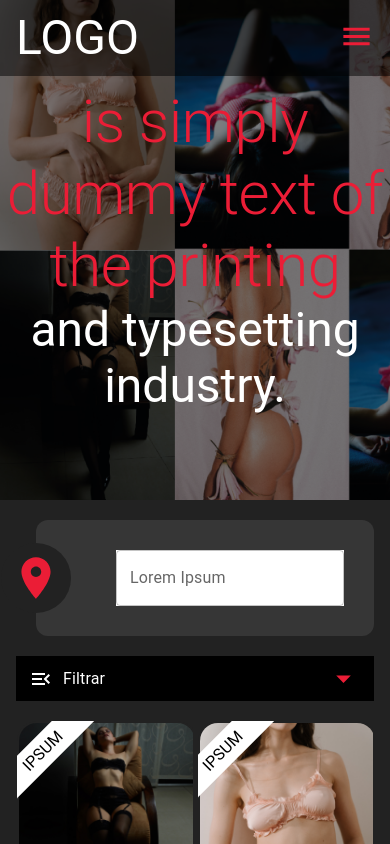
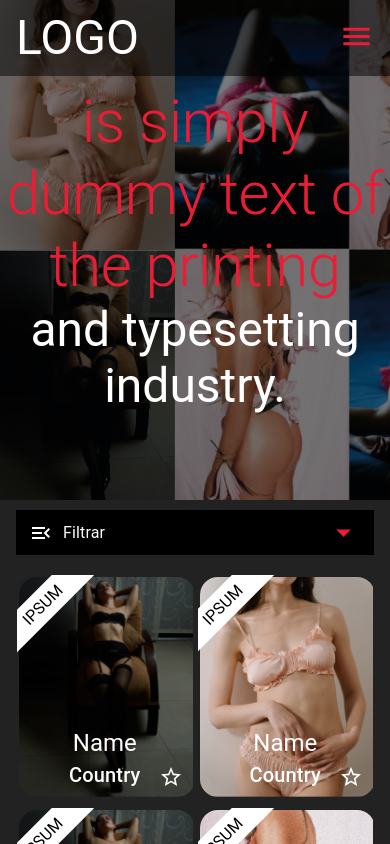
Before and after one commit to tecnoher/mig, a React (Create React App) app: page / in a window 390 px wide. Shown: the top 844 px of the page. Built offline with nearby package versions, Linux system fonts and the light colour scheme.

Commit message:
hide textinput fix.

```diff
--- a/src/features/Home/styles.ts
+++ b/src/features/Home/styles.ts
@@ -22,7 +22,7 @@
   },
   mobileInputContainer: {
     display: "none",
-    "@media (max-width: 780px)": {
+    /* "@media (max-width: 780px)": {
       backgroundColor: "#363636",
       position: "relative",
       display: "flex",
@@ -31,7 +31,7 @@
       marginLeft: 20,
       borderRadius: 12,
       margin: "20px 0px",
-    },
+    }, */
   },
   cutCirle: {
     backgroundColor: "#222222",
```
